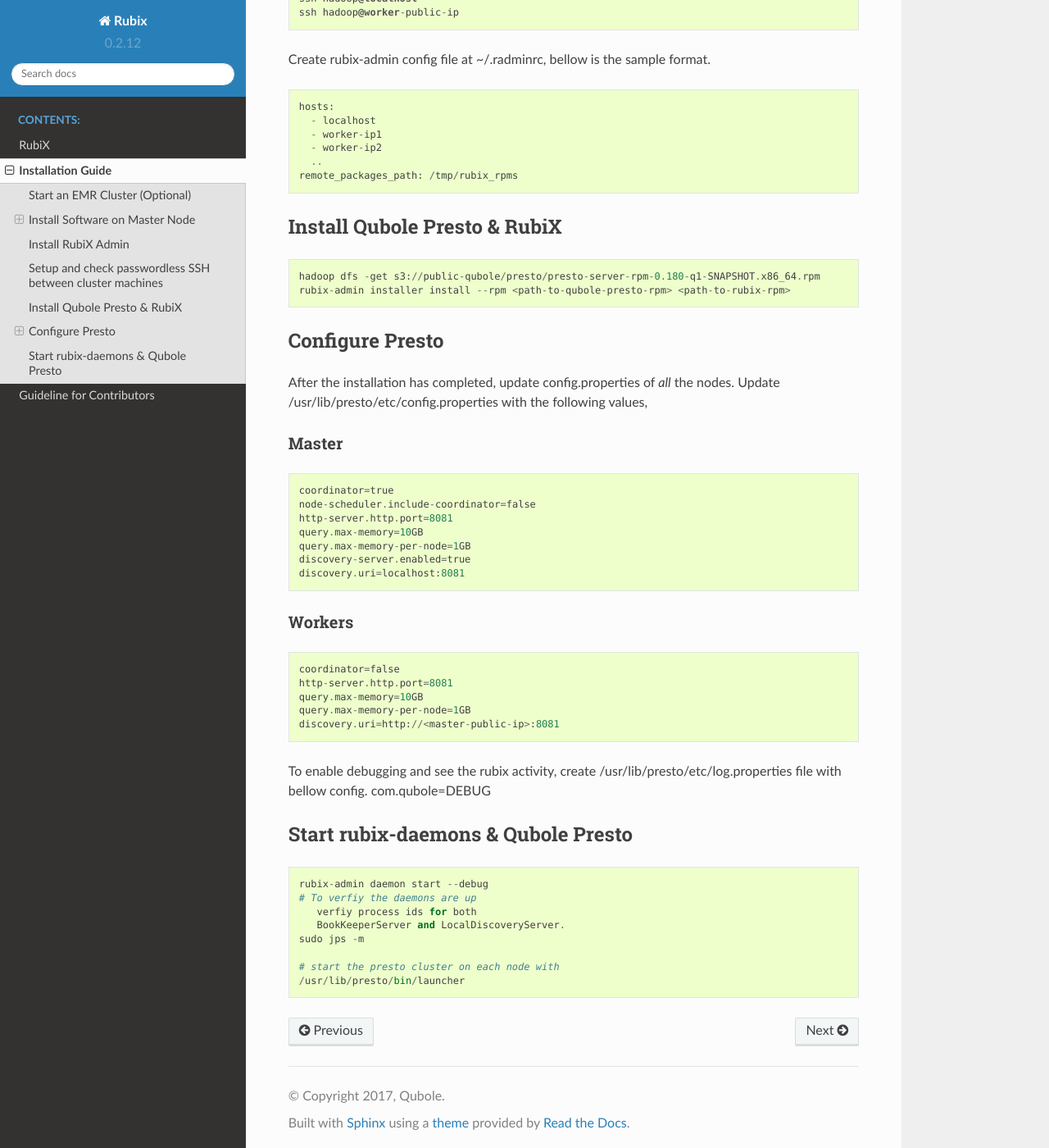
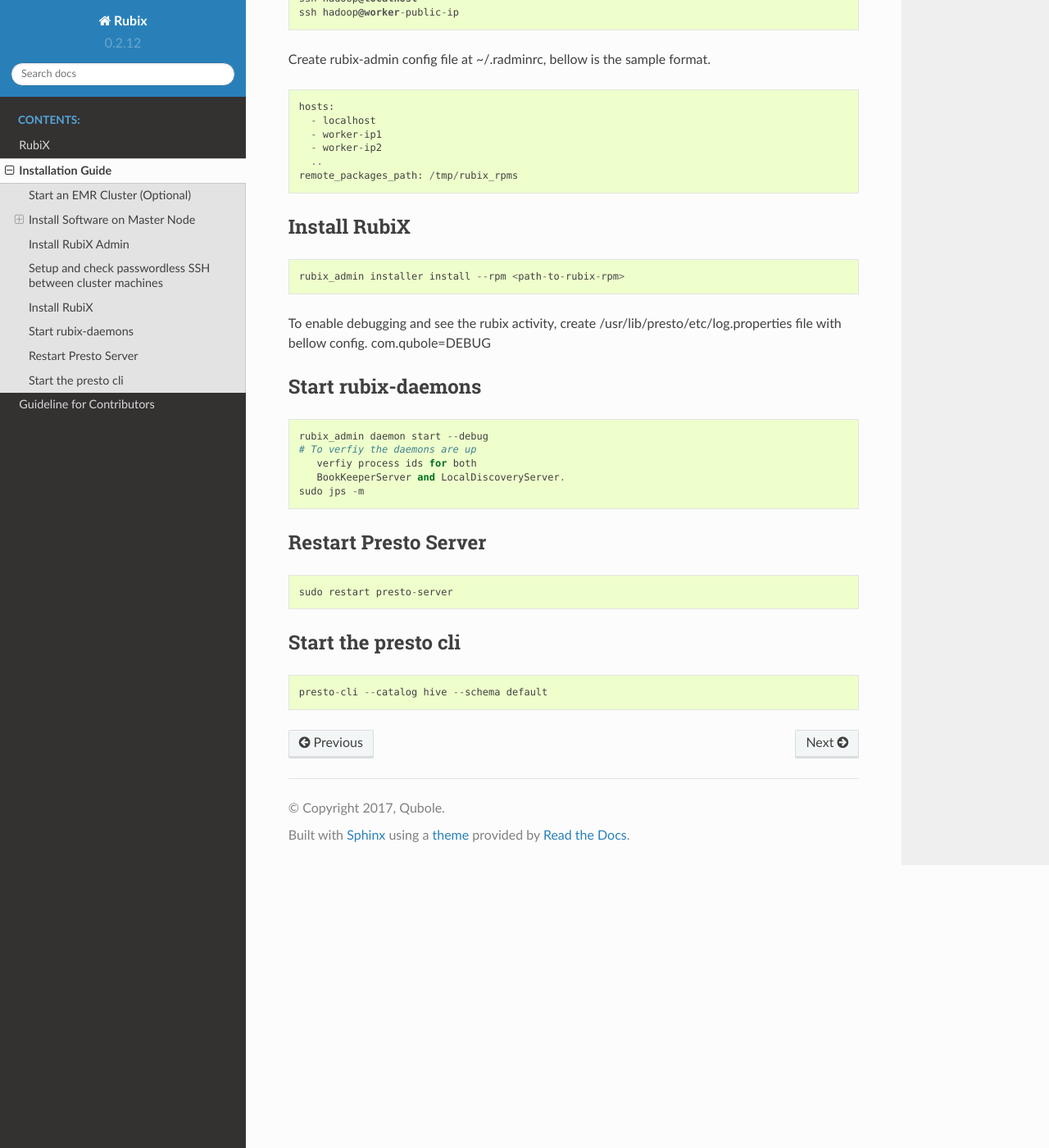
Before and after one commit to qubole/rubix, a Sphinx documentation site: the page built from docs/emr.md, in a window 1280 px wide and 1400 px high, scrolled down 1024 px. Shown: the whole window at 82% size. Built offline with Sphinx 7.4.7 and the Read the Docs theme 2.0.0, drawn with Linux system fonts in a browser that asks for light colours; some of the changed text lies outside the part shown.

Commit message:
Installation guide for EMR cluster with Open Source Presto(#82)
Document latest changes to rubix-admin to support open source Presto on EMR clusters.

```diff
--- a/docs/emr.md
+++ b/docs/emr.md
@@ -26,7 +26,7 @@
 
 ## Install RubiX Admin
 
-    pip install rubix-admin
+    pip install rubix_admin
 
 ## Setup and check passwordless SSH between cluster machines
 
@@ -43,40 +43,21 @@
     remote_packages_path: /tmp/rubix_rpms
 
 
-## Install Qubole Presto & RubiX
-    hadoop dfs -get s3://public-qubole/presto/presto-server-rpm-0.180-q1-SNAPSHOT.x86_64.rpm
-    rubix-admin installer install --rpm <path-to-qubole-presto-rpm> <path-to-rubix-rpm>
-
-## Configure Presto
-
-After the installation has completed, update config.properties of *all* the nodes.
-Update /usr/lib/presto/etc/config.properties with the following values,
-
-### Master
-    coordinator=true
-    node-scheduler.include-coordinator=false
-    http-server.http.port=8081
-    query.max-memory=10GB
-    query.max-memory-per-node=1GB
-    discovery-server.enabled=true
-    discovery.uri=localhost:8081
-
-### Workers
-    coordinator=false
-    http-server.http.port=8081
-    query.max-memory=10GB
-    query.max-memory-per-node=1GB
-    discovery.uri=http://<master-public-ip>:8081
+## Install RubiX
+    rubix_admin installer install --rpm <path-to-rubix-rpm>
 
 To enable debugging and see the rubix activity, create /usr/lib/presto/etc/log.properties file with bellow config.
 com.qubole=DEBUG
 
-## Start rubix-daemons & Qubole Presto
-    rubix-admin daemon start --debug
+## Start rubix-daemons
+    rubix_admin daemon start --debug
     # To verfiy the daemons are up
        verfiy process ids for both
        BookKeeperServer and LocalDiscoveryServer.
     sudo jps -m
 
-    # start the presto cluster on each node with
-    /usr/lib/presto/bin/launcher
+## Restart Presto Server
+    sudo restart presto-server
+
+## Start the presto cli
+    presto-cli --catalog hive --schema default
```
